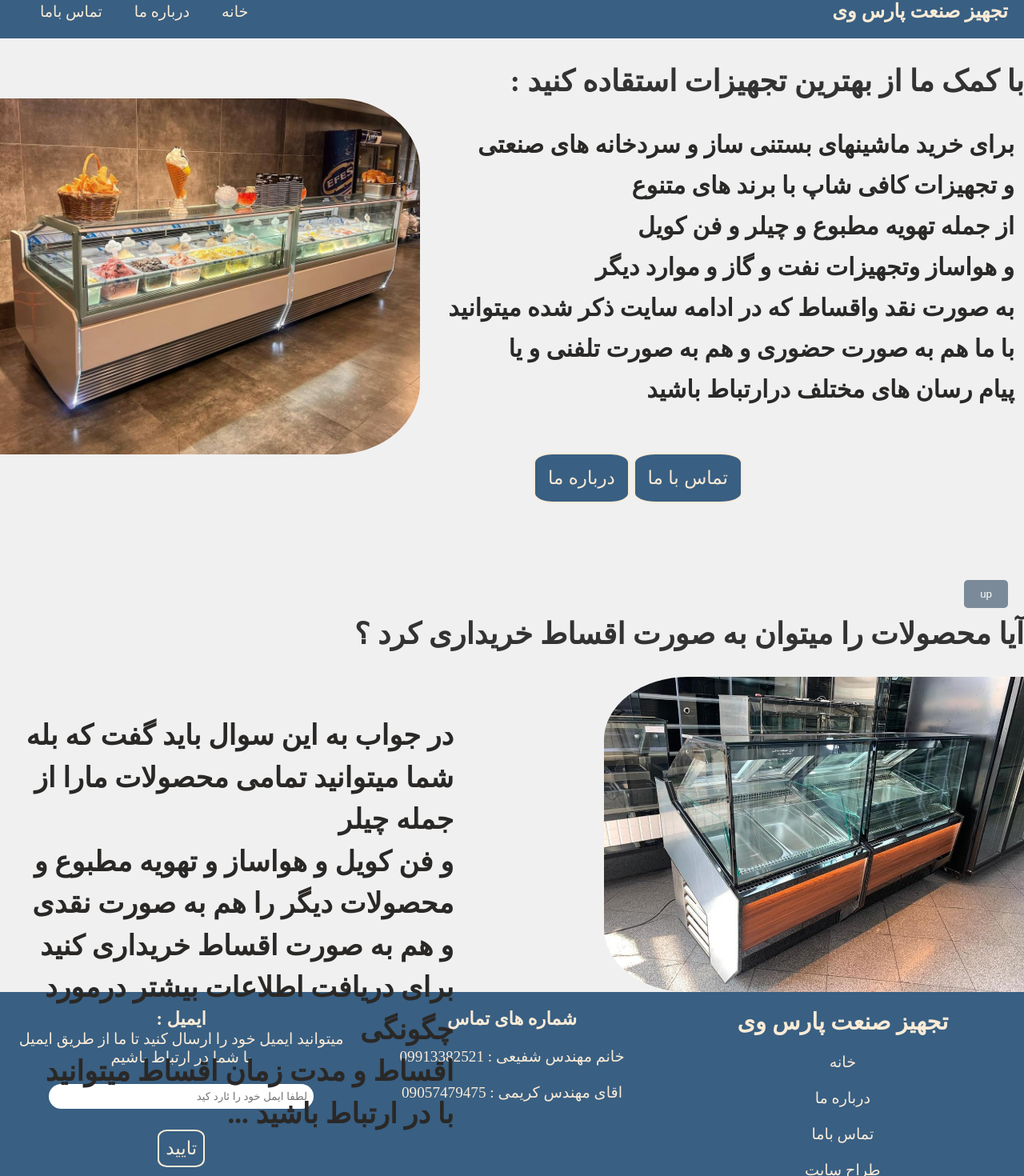
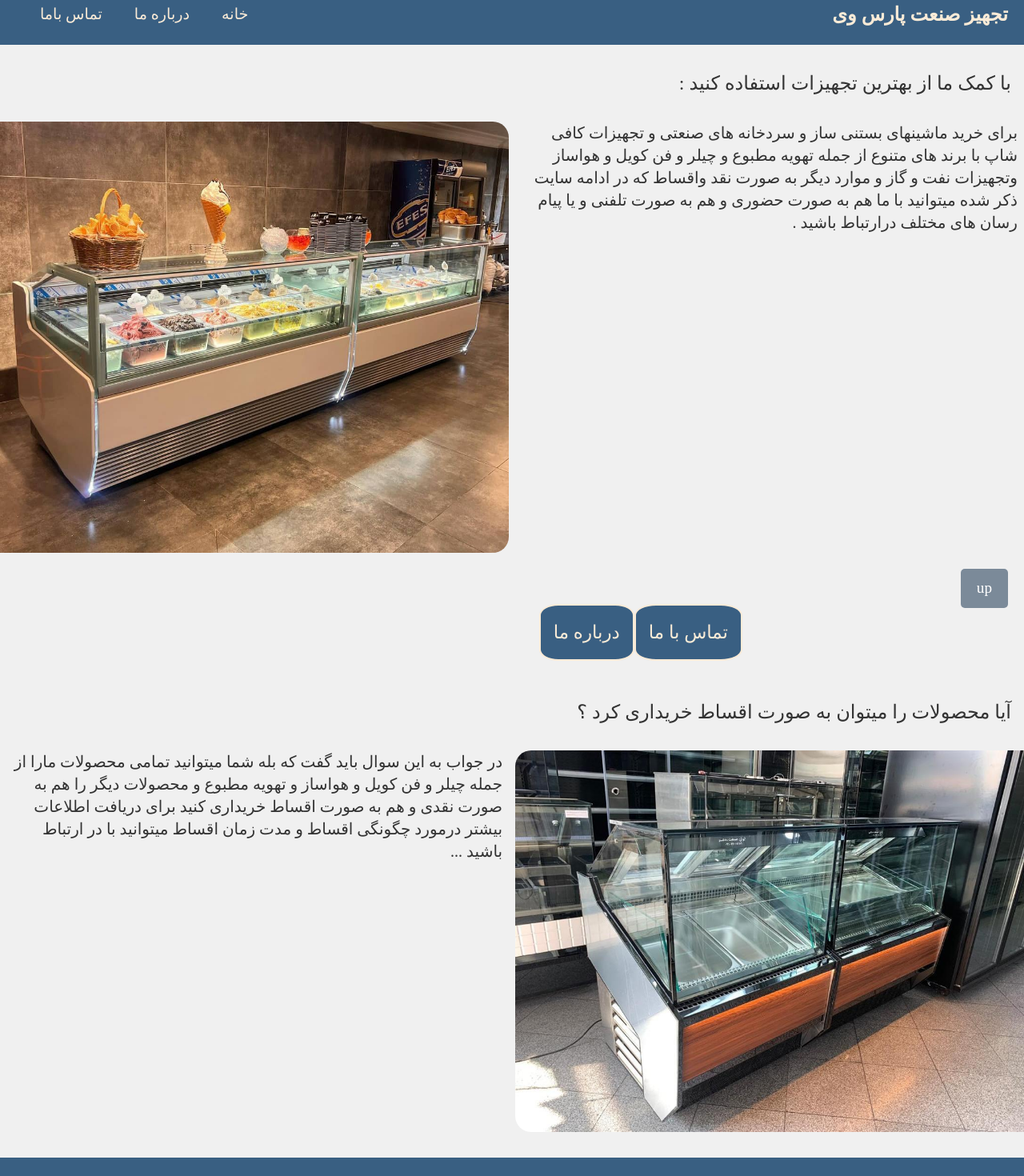
Before and after one commit to IEfiwm/Parsvey, a React (Create React App) app: page / in a window 1280 px wide. Shown: the part 20-1490 px from the top of the page at 80% size. Built offline with nearby package versions, Linux system fonts and the light colour scheme; a web font is replaced by a local one.

Commit message:
add packages and edit home page

```diff
--- a/package.json
+++ b/package.json
@@ -12,7 +12,7 @@
     "react": "^18.3.1",
     "react-dom": "^18.3.1",
     "react-router-dom": "^6.23.1",
-    "react-scripts": "^3.0.1",
+    "react-scripts": "^5.0.1",
     "react-slideshow-image": "^4.3.1",
     "swiper": "^11.1.3",
     "vazir-font": "^30.1.0",
@@ -41,5 +41,8 @@
       "last 1 firefox version",
       "last 1 safari version"
     ]
+  },
+  "devDependencies": {
+    "tailwindcss": "^3.4.4"
   }
 }
--- a/src/componnets/Footer.js
+++ b/src/componnets/Footer.js
@@ -1,10 +1,10 @@
-import React from 'react';
+import React from "react";
 import "../css/footer.css";
-import { Link } from 'react-router-dom';
+import { Link } from "react-router-dom";
 
-   const handleme=()=>{
+const handleme = () => {
   window.open("https://www.instagram.com/nima._.shafiee", "_blank");
-   }
+};
 
 function Footer() {
   return (
@@ -12,42 +12,58 @@ function Footer() {
       <footer class="footer">
         <div class="footer-left">
           <h2>تجهیز صنعت پارس وی</h2>
-        <br/>
+          <br />
 
-        <Link className="nav__link" to="/">خانه</Link>
-        <br/>
-        <br/>
-        <Link className="nav__link" to="/درباره ما">درباره ما</Link>
-        <br/>
-        <br/>
-        <Link className="nav__link" to="/تماس باما"> تماس باما</Link>
-        <br/>
-        <br/>
-        <Link className="nav__link"  onClick={handleme}>طراح سایت</Link>
-        <br/>
-
+          <Link className="nav__link" to="/">
+            خانه
+          </Link>
+          <br />
+          <br />
+          <Link className="nav__link" to="/درباره ما">
+            درباره ما
+          </Link>
+          <br />
+          <br />
+          <Link className="nav__link" to="/تماس باما">
+            {" "}
+            تماس باما
+          </Link>
+          <br />
+          <br />
+          <Link className="nav__link" onClick={handleme}>
+            طراح سایت
+          </Link>
+          <br />
         </div>
         <div class="footer-center">
           <h3> شماره های تماس </h3>
-        <br/>
+          <br />
           <ul>
             <li>خانم مهندس شفیعی : 09913382521</li>
-            <br/>
+            <br />
             <li> اقای مهندس کریمی : 09057479475 </li>
-            <br/>
+            <br />
           </ul>
         </div>
         <div class="footer-right">
           <h3>ایمیل :</h3>
-        <p> میتوانید ایمیل خود را ارسال کنید تا ما از طریق ایمیل با شما در ارتباط باشیم</p>
-        <br/>
-        <input type="email" className='inptemail' placeholder="لطفا ایمل خود را ئارد کید"/>
-        <br/>
-        <button className='mybtn3'>تایید</button>
+          <p>
+            {" "}
+            میتوانید ایمیل خود را ارسال کنید تا ما از طریق ایمیل با شما در
+            ارتباط باشیم
+          </p>
+          <br />
+          <input
+            type="email"
+            className="inptemail"
+            placeholder="لطفا ایمیل خود را وارد کنید ..."
+          />
+          <br />
+          <button className="mybtn3">تایید</button>
         </div>
       </footer>
     </div>
-  )
+  );
 }
 
 export default Footer;
--- a/src/css/Header.css
+++ b/src/css/Header.css
@@ -31,14 +31,14 @@
   border-radius: 1rem;
 }
 
-.nav__link {
+.nav__link:not(.custom) {
   color: antiquewhite;
   text-decoration: none;
   padding: 10px;
   transition:  all 0.3s ease;
 }
 
-.nav__link:hover {
+.nav__link:not(.custom):hover {
   color: rgb(57, 109, 130);
   background-color: blanchedalmond;
   border-radius: 1rem;
--- a/src/index.css
+++ b/src/index.css
@@ -1,3 +1,7 @@
+@tailwind base;
+@tailwind components;
+@tailwind utilities;
+
 @font-face {
   font-family: Vazir;
   src: url('../node_modules/vazir-font/dist/Vazir-Regular.eot');
--- a/src/pages/Home.js
+++ b/src/pages/Home.js
@@ -1,64 +1,96 @@
-import React from 'react';
-import Header from '../componnets/Header';
+import React from "react";
+import Header from "../componnets/Header";
 //import firstphoto from "../photos/firstimg.JPG";
-import secondphoto from "../Photos/secondimg.JPG" ;
-import forthphoto from '../Photos/forth.JPG' ;
-import '../css/Home.css'
-import Footer from '../componnets/Footer';
-import ScrollToTop from '../componnets/ScrollToTop';
-
+import secondphoto from "../Photos/secondimg.JPG";
+import forthphoto from "../Photos/forth.JPG";
+import "../css/Home.css";
+import Footer from "../componnets/Footer";
+import ScrollToTop from "../componnets/ScrollToTop";
+import { Link } from "react-router-dom";
 
 function Home() {
   return (
     <React.Fragment>
-    <Header/>
-    <div className='myhome'>
+      <Header />
+      {/* <div className="flex flex-col">
+        <h2 className="myh"> با کمک ما از بهترین تجهیزات استقاده کنید : </h2>
+      </div> */}
+      <div className="myhome">
+        <div className="flex flex-col mt-8">
+          <h2 className="text-2xl pr-4 mb-8">
+            با کمک ما از بهترین تجهیزات استفاده کنید :
+          </h2>
+          <div className="md:flex-row flex gap-2 flex-col justify-between">
+            <div className="md:w-1/2 pr-2 text-xl">
+              برای خرید ماشینهای بستنی ساز و سردخانه های صنعتی و تجهیزات کافی
+              شاپ با برند های متنوع از جمله تهویه مطبوع و چیلر و فن کویل و
+              هواساز وتجهیزات نفت و گاز و موارد دیگر به صورت نقد واقساط که در
+              ادامه سایت ذکر شده میتوانید با ما هم به صورت حضوری و هم به صورت
+              تلفنی و یا پیام رسان های مختلف درارتباط باشید .
+            </div>
+            <div className="md:w-1/2 px-2 md:px-0">
+              <img
+                className="w-full rounded-lg md:rounded-none md:rounded-tr-[20px] md:rounded-br-[20px]"
+                src={secondphoto}
+                alt="divphotos"
+              />
+            </div>
+          </div>
+        </div>
 
-        <h2 className='myh'>  با کمک ما از بهترین تجهیزات استقاده کنید :<br/> <p1 className="myp">برای خرید ماشینهای بستنی ساز و سردخانه های صنعتی<br/> و تجهیزات کافی شاپ با برند های متنوع<br/> از جمله تهویه مطبوع و چیلر و فن کویل <br/> و هواساز وتجهیزات نفت و گاز و موارد دیگر <br/> به صورت نقد واقساط که در ادامه سایت ذکر شده میتوانید<br/> با ما هم به صورت حضوری و هم به صورت تلفنی و یا <br/>پیام رسان های مختلف درارتباط باشید <br/><br/>
+        <div className="btndiv !my-12">
+          <button className="mybtn !mt-0">
+            <Link className="nav__link custom" to="/تماس باما">
+              تماس با ما
+            </Link>
+          </button>
+          <button className="mybtn2">
+            <Link className="nav__link custom" to="/درباره ما">
+              درباره ما
+            </Link>
+          </button>
+        </div>
 
-        </p1> <img className='secondphoto' src={secondphoto} alt='divphotos' /></h2>
-        <br/>
-        <br/>
-
-        <br/>
-
-        <br/>
-
-      <div className='btndiv'> <button className='mybtn'> تماس با ما</button> <button className='mybtn2'>درباره ما</button>
+        <div className="flex flex-col my-8">
+          <h2 className="text-2xl pr-4 mb-8">
+            آیا محصولات را میتوان به صورت اقساط خریداری کرد ؟
+          </h2>
+          <div className="md:flex-row flex gap-2 flex-col justify-between">
+            <div className="md:w-1/2 px-2 md:px-0">
+              <img
+                className="w-full rounded-lg md:rounded-none md:rounded-tl-[20px] md:rounded-bl-[20px]"
+                src={forthphoto}
+                alt="photos"
+              />
+            </div>
+            <div className="md:w-1/2 px-2 text-xl">
+              در جواب به این سوال باید گفت که بله شما میتوانید تمامی محصولات
+              مارا از جمله چیلر و فن کویل و هواساز و تهویه مطبوع و محصولات دیگر
+              را هم به صورت نقدی و هم به صورت اقساط خریداری کنید برای دریافت
+              اطلاعات بیشتر درمورد چگونگی اقساط و مدت زمان اقساط میتوانید با در
+              ارتباط باشید ...
+            </div>
+          </div>
+        </div>
+        {/* <div className="dardesar">
+          <h2 className="myh2">
+            آیا محصولات را میتوان به صورت اقساط خریداری کرد ؟
+            <p1 className="myp2">
+              {" "}
+              در جواب به این سوال باید گفت که بله شما میتوانید تمامی محصولات
+              مارا از جمله چیلر و فن کویل و هواساز و تهویه مطبوع و محصولات دیگر
+              را هم به صورت نقدی و هم به صورت اقساط خریداری کنید برای دریافت
+              اطلاعات بیشتر درمورد چگونگی اقساط و مدت زمان اقساط میتوانید با در
+              ارتباط باشید ...
+            </p1>
+            <img className="forthphoto" src={forthphoto} alt="photos" />
+          </h2>
+        </div> */}
       </div>
-      <br/>
-      <br/>
-      <br/>
-      <br/>
-      <br/>
-
-      <div className='dardesar'>
-       <h2 className='myh2'>آیا محصولات را میتوان به صورت اقساط خریداری کرد ؟<br/><p1 className="myp2"> در جواب به این سوال باید گفت که بله شما میتوانید تمامی محصولات مارا از جمله چیلر<br/> و فن کویل و هواساز و تهویه مطبوع و  محصولات دیگر را هم به صورت نقدی <br/>و هم به صورت اقساط خریداری کنید <br/> برای دریافت اطلاعات بیشتر درمورد چگونگی<br/>اقساط و مدت زمان اقساط میتوانید<br/> با  در ارتباط باشید  ...</p1><img className='forthphoto' src={forthphoto} alt='photos'/></h2>
-
-      </div>
-      <br/>
-      <br/>
-      <br/>
-      <br/>
-      <br/>
-      <br/>
-      <br/>
-      <br/>
-      <br/>
-      <br/>
-      <br/>
-      <br/>
-      <br/>
-
-      <br/>
-      <br/>
-      <br/>
-
-    </div>
-    <ScrollToTop/>
-    <Footer/>
+      <ScrollToTop />
+      <Footer />
     </React.Fragment>
-  )
+  );
 }
 
-export default Home
+export default Home;
--- /dev/null
+++ b/tailwind.config.js
@@ -0,0 +1,9 @@
+module.exports = {
+  content: [
+    "./src/**/*.{js,jsx,ts,tsx}",
+  ],
+  theme: {
+    extend: {},
+  },
+  plugins: [],
+}
```
Also changed, not shown: 2 other files (tests, documents, lock files or other folders). Lines whose indentation alone changed are shown as unchanged.
